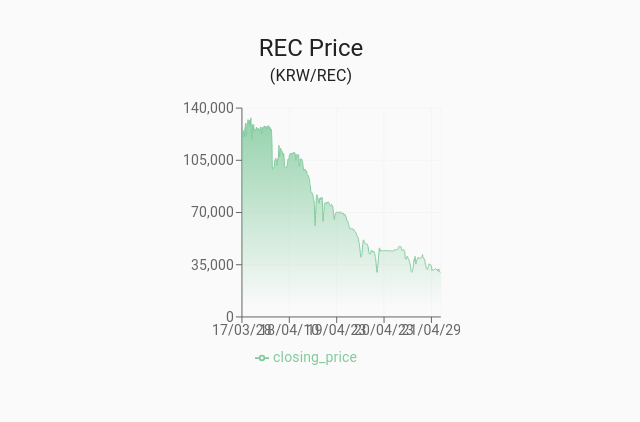
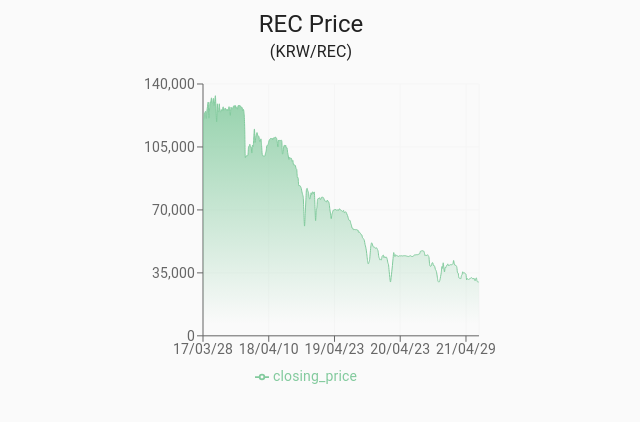
Before and after one commit to Hanalia/react_rec_hosting, a React (Create React App) app: page / in a window 1280 px wide. Shown: the top 422 px of the page, without its empty margins (329-969 px from the left). Built offline with nearby package versions, Linux system fonts and the light colour scheme.

Commit message:
adjust width

```diff
--- a/src/App.js
+++ b/src/App.js
@@ -33,11 +33,11 @@ const useStyles = makeStyles((theme) => ({
   },
   horizontalPaper: {
     margin: theme.spacing(1),
-    padding: theme.spacing(2),
+    // padding: theme.spacing(2),
   },
   verticalPaper: {
     margin: theme.spacing(1),
-    padding: theme.spacing(3),
+    // padding: theme.spacing(2),
     display: "flex",
     overflow: "hidden",
     flexDirection: "column",
@@ -83,7 +83,7 @@ const App = () => {
           <Typography component="h5" variant="body1">
             (KRW/REC)
           </Typography>
-          <ResponsiveContainer width="90%" aspect = {1}>
+          <ResponsiveContainer width="99%" aspect = {1.1}>
             <ComposedChart
               // width={500}
               // height={400}
```
